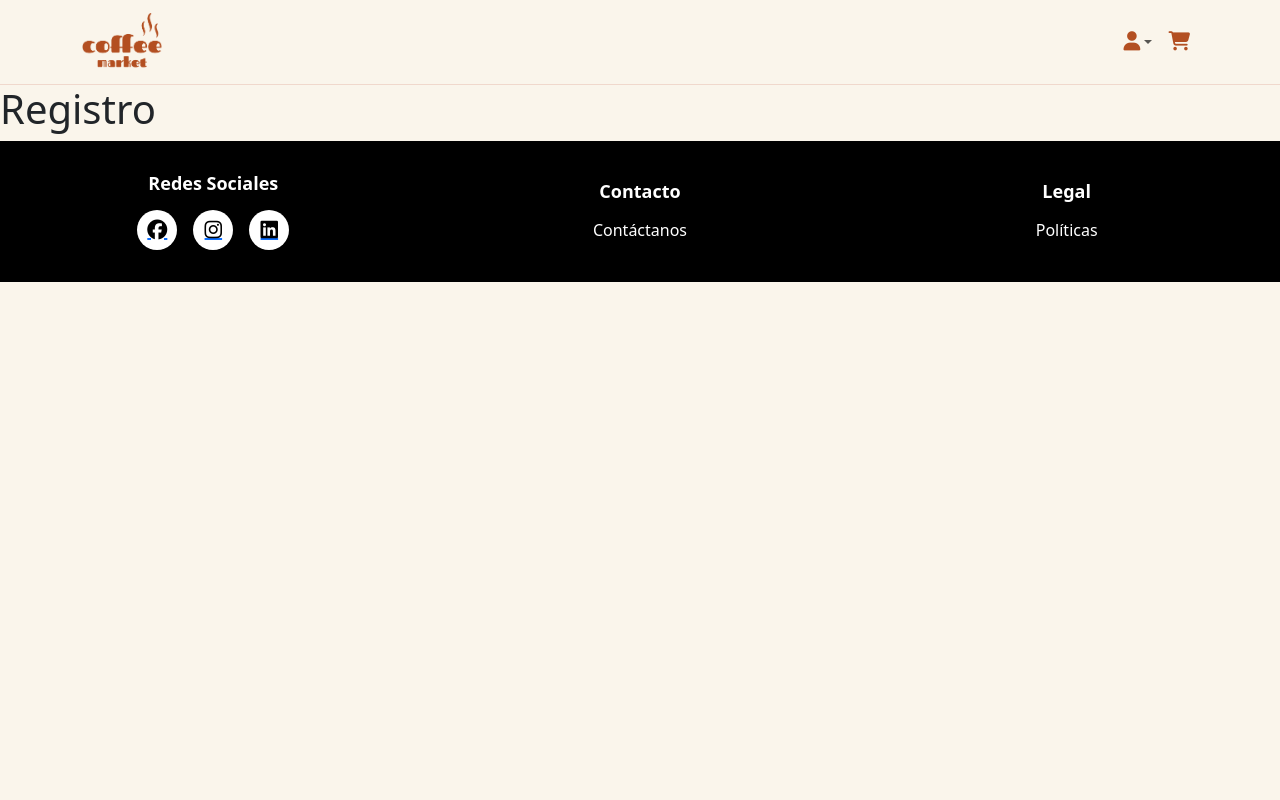
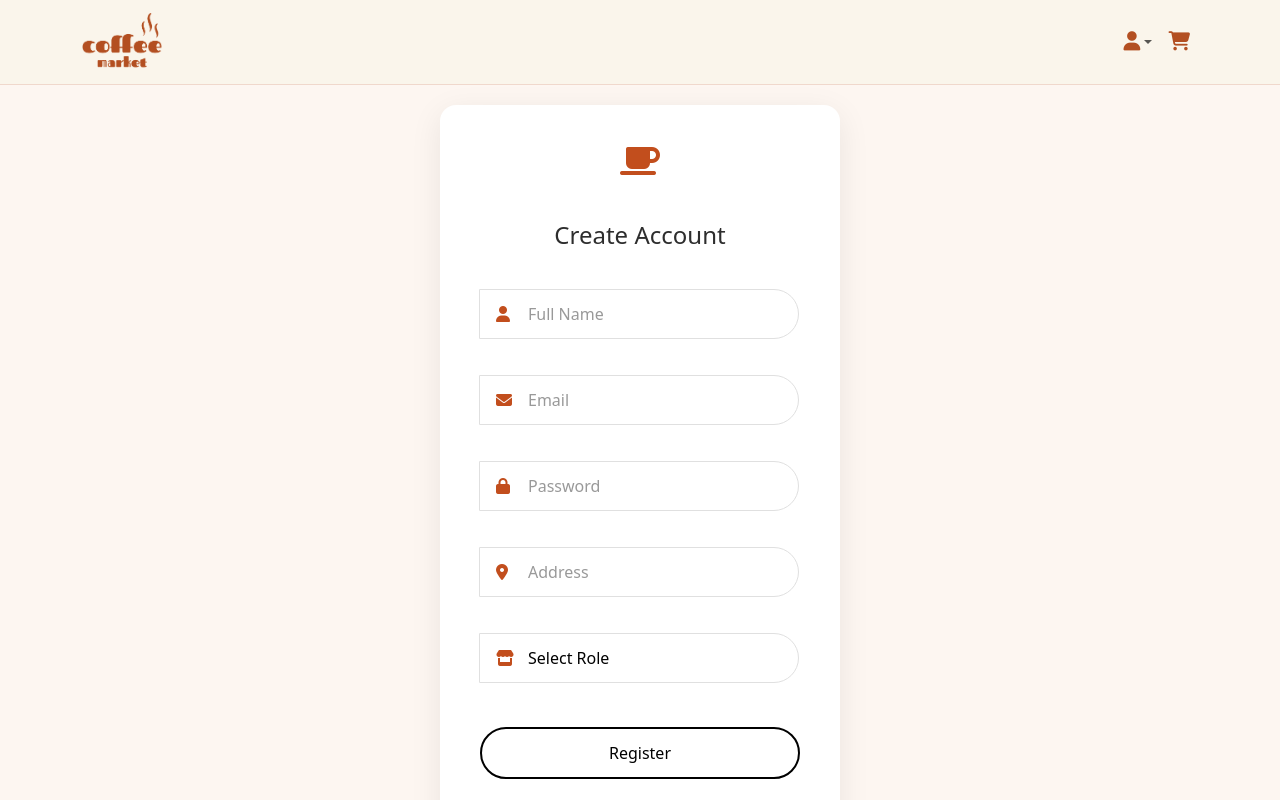
Before and after one commit to markobarraza/market_cafe, a React (Vite) app: page /register in a window 1280 px wide. Shown: the top 800 px of the page. Built offline with nearby package versions, Linux system fonts and the light colour scheme.

Commit message:
Pagina register y cambios login

```diff
--- a/src/App.jsx
+++ b/src/App.jsx
@@ -6,7 +6,7 @@ import Navbar from "./components/navbar/navbar";
 import Footer from './components/footer/Footer';
 import Home from './pages/home/Home';
 import Login from './pages/login/Login';
-import Register from './pages/Register';
+import Register from './pages/register/Register';
 import Profile from './pages/Profile';
 import ProductDetail from './pages/ProductDetail';
 import Cart from './pages/Cart';
--- a/src/pages/login/Login.jsx
+++ b/src/pages/login/Login.jsx
@@ -1,17 +1,36 @@
 import React from "react";
 import "./login.css";
 import "@fortawesome/fontawesome-free/css/all.min.css";
+
 export default function Login() {
   return (
     <div className="login-container">
       <div className="login-box">
-        <i className="fas fa-user user-icon"></i>
-        <input type="text" placeholder="Username" className="input-field" />
-        <input type="password" placeholder="Password" className="input-field" />
+        <div className="icon-container">
+          <i className="fas fa-user user-icon"></i>
+        </div>
+        <h2>Login</h2>
+
+        <div className="input-group">
+          <i className="fas fa-user field-icon"></i>
+          <input type="text" placeholder="Username" className="input-field" />
+        </div>
+
+        <div className="input-group">
+          <i className="fas fa-lock field-icon"></i>
+          <input type="password" placeholder="Password" className="input-field" />
+        </div>
+
         <a href="#" className="forgot-password">
           Forgot Password?
         </a>
+        <a href="/register" className="register-link">
+          Don't have an account? Register
+        </a>
+
         <button className="login-button">Login</button>
+
+
       </div>
     </div>
   );
--- a/src/pages/login/login.css
+++ b/src/pages/login/login.css
@@ -15,7 +15,7 @@
     border-radius: 10px;
     box-shadow: 0px 4px 10px rgba(0, 0, 0, 0.1);
     width: 500px;
-    height: 300px;
+    height: 550px;
   }
 
   .user-icon {
@@ -29,7 +29,8 @@
     margin: 8px 0;
     border: 2px solid black;
     border-radius: 25px;
-    text-align: center;
+    text-align: left;
+    padding-left: 15px;
     font-size: 1rem;
   }
 
@@ -39,11 +40,24 @@
     color: black;
     text-decoration: none;
   }
-
+  .register-link {
+    margin: 10px 0;
+    font-size: 0.9rem;
+    color: black;
+    text-decoration: none;
+  }
   .forgot-password:hover {
-    text-decoration: underline;
+    color: #666;
+    text-decoration: none;
+    font-size: 14px;
+    transition: color 0.3s ease;
   }
-
+  .register-link:hover {
+    color: #666;
+    text-decoration: none;
+    font-size: 14px;
+    transition: color 0.3s ease;
+  }
   .login-button {
     width: 100%;
     padding: 10px;
@@ -56,6 +70,6 @@
   }
 
   .login-button:hover {
-    background-color: black;
+    background-color: #c24e1d;
     color: white;
   }
--- a/src/pages/register.jsx
+++ /dev/null
@@ -1,9 +0,0 @@
-import React from "react";
-
-export default function register() {
-  return (
-    <div>
-      <h1>Registro</h1>
-    </div>
-  );
-}
--- /dev/null
+++ b/src/pages/register/Register.jsx
@@ -0,0 +1,51 @@
+import React from "react";
+import "./register.css";
+import "@fortawesome/fontawesome-free/css/all.min.css";
+
+export default function Register() {
+  return (
+    <div className="register-container">
+      <div className="register-box">
+        <div className="icon-container">
+          <i className="fas fa-coffee user-icon"></i>
+        </div>
+        <h2>Create Account</h2>
+
+        <div className="input-group">
+          <i className="fas fa-user field-icon"></i>
+          <input type="text" placeholder="Full Name" className="input-field" />
+        </div>
+
+        <div className="input-group">
+          <i className="fas fa-envelope field-icon"></i>
+          <input type="email" placeholder="Email" className="input-field" />
+        </div>
+
+        <div className="input-group">
+          <i className="fas fa-lock field-icon"></i>
+          <input type="password" placeholder="Password" className="input-field" />
+        </div>
+
+        <div className="input-group">
+          <i className="fas fa-map-marker-alt field-icon"></i>
+          <input type="text" placeholder="Address" className="input-field" />
+        </div>
+
+        <div className="input-group">
+          <i className="fas fa-store field-icon"></i>
+          <select className="input-field">
+            <option value="">Select Role</option>
+            <option value="seller">Seller</option>
+            <option value="buyer">Buyer</option>
+          </select>
+        </div>
+
+        <button className="register-button">Register</button>
+
+        <a href="/Login" className="login-link">
+          Already have an account? Login
+        </a>
+      </div>
+    </div>
+  );
+}
--- /dev/null
+++ b/src/pages/register/register.css
@@ -0,0 +1,105 @@
+
+
+  .register-container {
+    display: flex;
+    justify-content: center;
+    align-items: center;
+    min-height: 100vh;
+    width: 100%;
+    background-color: #fdf6f1;
+    padding: 20px;
+  }
+
+  .register-box {
+    background: white;
+    padding: 40px;
+    border-radius: 16px;
+    box-shadow: 0 8px 32px rgba(0, 0, 0, 0.08);
+    width: 100%;
+    max-width: 400px;
+    display: flex;
+    flex-direction: column;
+    align-items: center;
+  }
+
+  .icon-container {
+    margin-bottom: 24px;
+  }
+
+  .user-icon {
+    font-size: 32px;
+    color: #c24e1d;
+  }
+
+  h2 {
+    color: #2d2d2d;
+    font-size: 24px;
+    margin-bottom: 32px;
+    font-weight: 500;
+  }
+
+  .input-group {
+    position: relative;
+    width: 100%;
+    margin-bottom: 20px;
+  }
+
+  .field-icon {
+    position: absolute;
+    left: 16px;
+    top: 50%;
+    transform: translateY(-50%);
+    font-size: 16px;
+    color: #c24e1d;
+  }
+
+  .input-field {
+    width: 100%;
+    padding: 12px 16px 12px 48px;
+    border: 1px solid #e0e0e0;
+    border-radius: 50px;
+    font-size: 16px;
+    transition: all 0.3s ease;
+    outline: none;
+    background-color: #fff;
+  }
+
+
+  select.input-field {
+    appearance: none;
+  }
+
+  .register-button {
+    width: 100%;
+    padding: 12px;
+    background: white;
+    color: black;
+    border: 2px solid black;
+    border-radius: 50px;
+    font-size: 16px;
+    font-weight: 500;
+    cursor: pointer;
+    transition: background 0.3s ease;
+    margin-top: 16px;
+  }
+
+  .register-button:hover {
+    background-color: #c24e1d;
+    color: white;
+  }
+
+  .login-link {
+    margin-top: 24px;
+    color: #666;
+    text-decoration: none;
+    font-size: 14px;
+    transition: color 0.3s ease;
+  }
+
+  .login-link:hover {
+    color: #c24e1d;
+  }
+
+  .input-field::placeholder {
+    color: #999;
+  }
```
